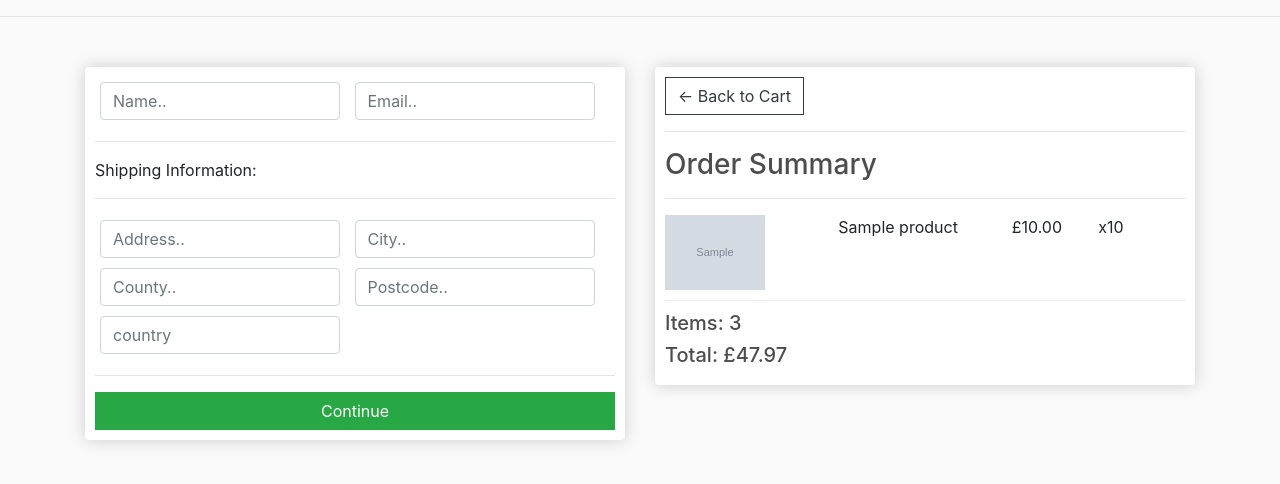
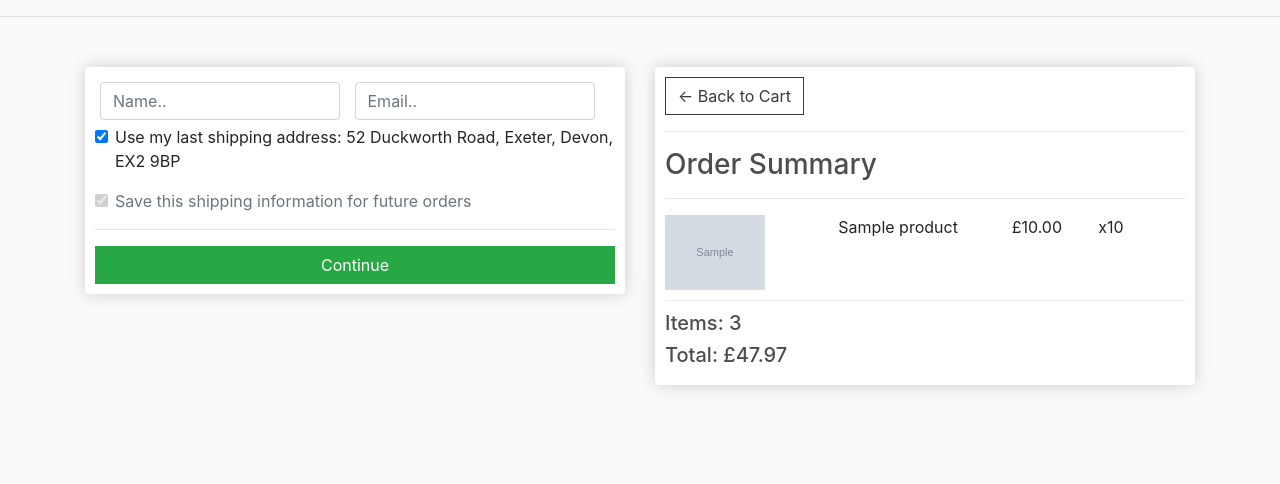
Before and after one commit to S-J-Knight/Python-Portfolio, a Django app: template website/store/templates/store/checkout.html in a window 1280 px wide. Shown: the part 57-541 px from the top of the page. Run offline with Django 5.2, Linux system fonts and the light colour scheme; data comes from the database, SQL or seed files in the repository; both versions use the stored data as it was after the commit; the template is opened without the code that fills it: values that come from a table or form of the project are taken from there, most other values are stand-ins (such as "Sample title", 1, 10 or a date in 2020); grey boxes marked "Sample" are stand-in pictures; some libraries are stand-ins or nearby versions.

Commit message:
Now for guest checkout....

```diff
--- a/website/static/js/cart.js
+++ b/website/static/js/cart.js
@@ -38,3 +38,18 @@ function updateUserOrder(productId, action){
 		    location.reload()
 		});
 }
+
+// Add this script to your template
+document.addEventListener('DOMContentLoaded', function() {
+    var checkbox = document.getElementById('use-last-address');
+    var shippingInfo = document.getElementById('shipping-info');
+    if (checkbox && shippingInfo) {
+        checkbox.addEventListener('change', function() {
+            shippingInfo.style.display = this.checked ? 'none' : 'block';
+        });
+        // Initial state
+        shippingInfo.style.display = checkbox.checked ? 'none' : 'block';
+    }
+    var saveShipping = document.getElementById('save-shipping-info') ? document.getElementById('save-shipping-info').checked : false;
+    shippingInfo.save = saveShipping;
+});
--- a/website/store/models.py
+++ b/website/store/models.py
@@ -14,7 +14,7 @@ class Customer(models.Model):
 
 class Product(models.Model):
 	name = models.CharField(max_length=200)
-	price = models.FloatField()
+	price = models.DecimalField(max_digits=7, decimal_places=2)
 	digital = models.BooleanField(default=False,null=True, blank=True)
 	image = models.ImageField(null=True, blank=True)
 
@@ -37,6 +37,15 @@ class Order(models.Model):
 
 	def __str__(self):
 		return str(self.id)
+
+	@property
+	def shipping(self):
+		shipping = False
+		orderitems = self.orderitem_set.all()
+		for i in orderitems:
+			if i.product.digital == False:
+				shipping = True
+		return shipping
 
 	@property
 	def get_cart_total(self):
@@ -62,13 +71,15 @@ class OrderItem(models.Model):
 		return total
 
 class ShippingAddress(models.Model):
-	customer = models.ForeignKey(Customer, on_delete=models.SET_NULL, null=True)
-	order = models.ForeignKey(Order, on_delete=models.SET_NULL, null=True)
-	address = models.CharField(max_length=200, null=False)
-	city = models.CharField(max_length=200, null=False)
-	state = models.CharField(max_length=200, null=False)
-	zipcode = models.CharField(max_length=200, null=False)
-	date_added = models.DateTimeField(auto_now_add=True)
+    customer = models.ForeignKey(Customer, on_delete=models.SET_NULL, null=True)
+    order = models.ForeignKey(Order, on_delete=models.SET_NULL, null=True)
+    address = models.CharField(max_length=200)
+    city = models.CharField(max_length=200)
+    county = models.CharField(max_length=200)
+    postcode = models.CharField(max_length=20)
+    country = models.CharField(max_length=100, default="Unknown")
+    is_saved = models.BooleanField(default=False)
+    date_added = models.DateTimeField(auto_now_add=True)
 
-	def __str__(self):
-		return self.address
+    def __str__(self):
+        return f"{self.address}, {self.city}, {self.postcode}"
--- a/website/store/templates/store/checkout.html
+++ b/website/store/templates/store/checkout.html
@@ -5,6 +5,7 @@
 		<div class="col-lg-6">
 			<div class="box-element" id="form-wrapper">
 				<form id="form">
+					{% csrf_token %}
 					<div id="user-info">
 						<div class="form-field">
 							<input required class="form-control" type="text" name="name" placeholder="Name..">
@@ -14,7 +15,7 @@
 						</div>
 					</div>
 
-					<div id="shipping-info">
+					<div id="shipping-info" {% if not needs_shipping %}style="display:none;"{% endif %}>
 						<hr>
 						<p>Shipping Information:</p>
 						<hr>
@@ -28,12 +29,59 @@
 							<input class="form-control" type="text" name="county" placeholder="County..">
 						</div>
 						<div class="form-field">
-							<input class="form-control" type="text" name="Postcode" placeholder="Postcode..">
+							<input class="form-control" type="text" name="postcode" placeholder="Post code..">
 						</div>
 						<div class="form-field">
-							<input class="form-control" type="text" name="country" placeholder="country">
+							<input class="form-control" type="text" name="country" placeholder="Country..">
 						</div>
 					</div>
+
+					{% if last_address %}
+						<div class="form-check mb-3">
+							<input class="form-check-input" type="checkbox" id="use-last-address" checked>
+							<label class="form-check-label" for="use-last-address">
+								Use my last shipping address: {{ last_address.address }}, {{ last_address.city }}, {{ last_address.county }}, {{ last_address.postcode }}
+							</label>
+						</div>
+					{% endif %}
+
+					<div class="form-check mb-3">
+						<input class="form-check-input" type="checkbox" id="save-shipping-info" name="save-shipping-info" checked>
+						<label class="form-check-label" for="save-shipping-info">
+							Save this shipping information for future orders
+						</label>
+					</div>
+
+					<div id="shipping-info" style="display:none;">
+						<!-- shipping fields here -->
+					</div>
+
+					<script>
+					document.addEventListener('DOMContentLoaded', function() {
+						var checkbox = document.getElementById('use-last-address');
+						var shippingInfo = document.getElementById('shipping-info');
+						if (checkbox && shippingInfo) {
+							shippingInfo.style.display = checkbox.checked ? 'none' : 'block';
+							checkbox.addEventListener('change', function() {
+								shippingInfo.style.display = this.checked ? 'none' : 'block';
+							});
+						}
+
+                        var useLastAddress = document.getElementById('use-last-address');
+                        var saveShipping = document.getElementById('save-shipping-info');
+                        if (useLastAddress && saveShipping) {
+                            // Initial state: disable save checkbox if using last address
+                            saveShipping.disabled = useLastAddress.checked;
+                            // Toggle on change
+                            useLastAddress.addEventListener('change', function() {
+                                saveShipping.disabled = this.checked;
+                                if (this.checked) {
+                                    saveShipping.checked = true; // Optionally keep it checked
+                                }
+                            });
+                        }
+					});
+					</script>
 
 					<hr>
 					<input id="form-button" class="btn btn-success btn-block" type="submit" value="Continue">
@@ -43,6 +91,7 @@
 			<br>
 			<div class="box-element hidden" id="payment-info">
 				<small>Paypal Options</small>
+				<button id="make-payment">Make payment</button>"
 			</div>
 
 		</div>
@@ -66,4 +115,89 @@
 			</div>
 		</div>
 	</div>
+	<script type="text/javascript">
+		var shipping = '{{order.shipping}}'
+		var total = '{{order.get_cart_total}}'
+
+		if (shipping == 'False'){
+			document.getElementById('shipping-info').innerHTML = ''
+		}
+
+		if (user != 'AnonymousUser'){
+		document.getElementById('user-info').innerHTML = ''
+		}
+
+		if (shipping == 'False' && user != 'AnonymousUser'){
+			//Hide entire form if user is logged in and shipping is false
+				document.getElementById('form-wrapper').classList.add("hidden");
+				//Show payment if logged in user wants to buy an item that does not require shipping
+				document.getElementById('payment-info').classList.remove("hidden");
+		}
+
+		var form = document.getElementById('form')
+
+		csrftoken = form.getElementsByTagName('input')[0].value
+		console.log('Newtoken:', form.getElementsByTagName('input')[0].value)
+
+		form.addEventListener('submit', function(e){
+			e.preventDefault()
+			console.log('Form Submitted...')
+			document.getElementById('form-button').classList.add("hidden");
+			document.getElementById('payment-info').classList.remove("hidden");
+		})
+
+		document.getElementById('make-payment').addEventListener('click', function(e){
+			submitFormData()
+		})
+
+		function submitFormData(){
+			console.log('Payment button clicked...')
+
+			var saveShipping = document.getElementById('save-shipping-info') ? document.getElementById('save-shipping-info').checked : false;
+
+			var userFormData = {
+				'name': null,
+				'email': null,
+				'total': total,
+			}
+
+			var shippingInfo = {
+				'address': null,
+				'city': null,
+				'county': null,
+				'postcode': null,
+				'country': null,
+				'save': saveShipping, // Add this line
+			}
+
+			if (shipping != 'False'){
+				shippingInfo.address = form.address.value
+				shippingInfo.city = form.city.value
+				shippingInfo.county = form.county.value
+				shippingInfo.postcode = form.postcode.value
+				shippingInfo.country = form.country.value
+			}
+
+			if (user == 'AnonymousUser'){
+				userFormData.name = form.name.value
+				userFormData.email = form.email.value
+			}
+
+			var url = '/process_order/'
+			fetch(url, {
+				method:'POST',
+				headers:{
+					'Content-Type':'application/json',
+					'X-CSRFToken': csrftoken,
+				},
+				body:JSON.stringify({'form': userFormData, 'shipping': shippingInfo})
+			})
+			.then((response) => response.json())
+			.then((data) => {
+				console.log('Success:', data)
+				alert('Transaction completed!')
+				window.location.href = "{% url 'store' %}"
+			})
+		}
+	</script>
 {% endblock content %}
--- a/website/store/urls.py
+++ b/website/store/urls.py
@@ -7,4 +7,5 @@ urlpatterns = [
     path('checkout/', views.checkout, name="checkout"),
 
     path('update_item/', views.updateItem, name="update_item"),
+    path('process_order/', views.processOrder, name="process_order"),
 ]
```
Also changed, not shown: website/store/admin.py (+19 -4 lines), website/store/views.py (+56 -19 lines), website/db.sqlite3, website/store/migrations/0004_remove_shippingaddress_postcode_and_more.py (added), website/store/migrations/0005_remove_shippingaddress_zipcode_and_more.py (added), website/store/migrations/0006_shippingaddress_country_shippingaddress_is_saved_and_more.py (added), website/store/migrations/0007_alter_product_price.py (added).
